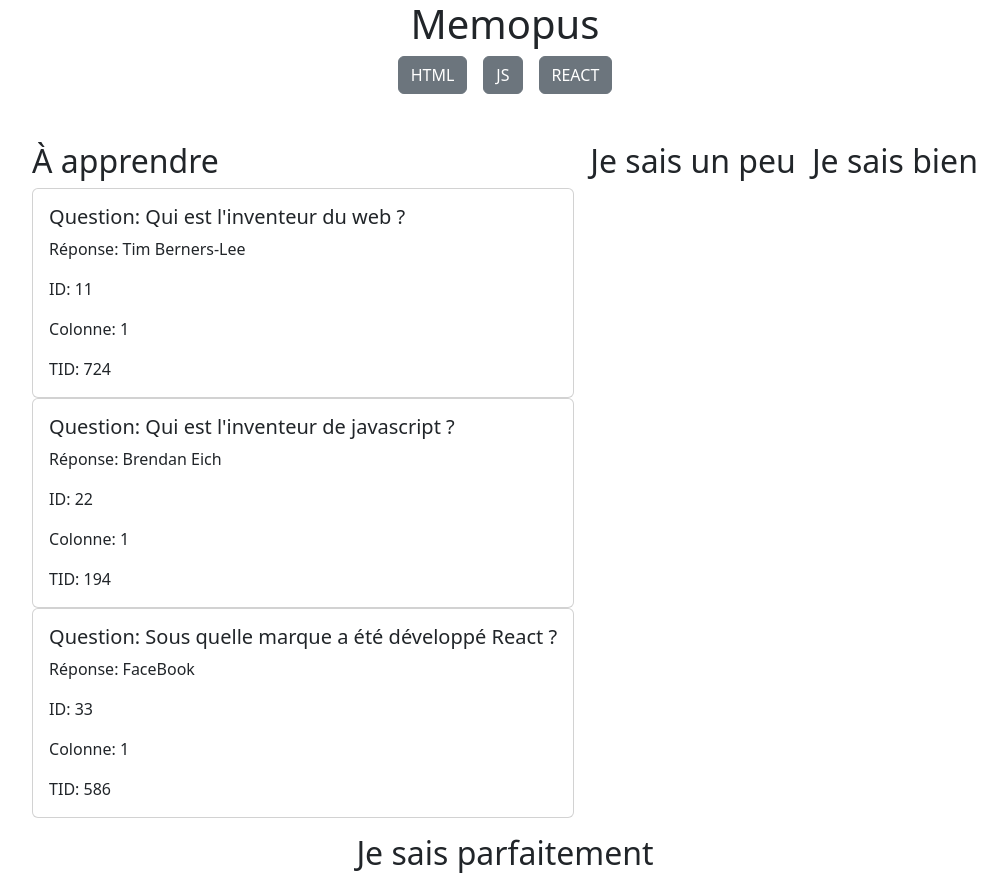
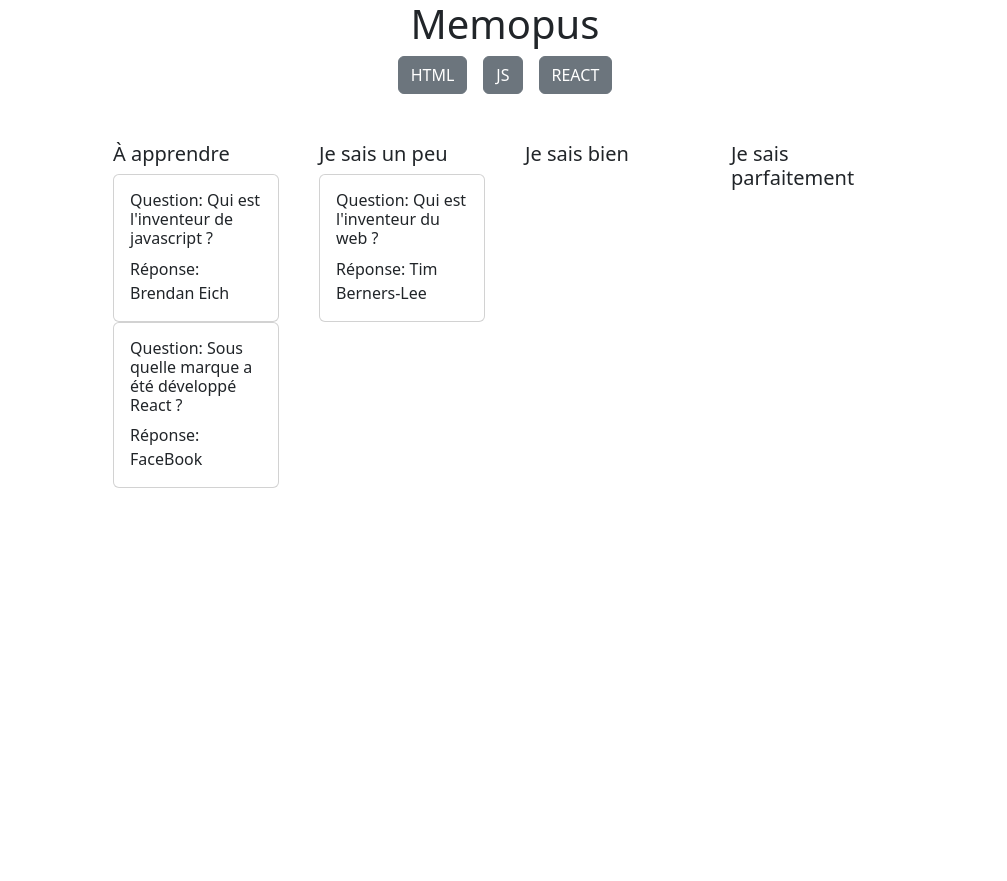
Before and after one commit to GAUTIERSebastien/like_memopus, a React (Create React App) app: page / in a window 1280 px wide. Shown: the whole page, without its empty margins (135-1142 px from the left). After the commit the page ends 800 px from the top, so only its background shows below. Built offline with nearby package versions, Linux system fonts and the light colour scheme; data requests are answered from the project's data file.

Commit message:
Update style

```diff
--- a/db.json
+++ b/db.json
@@ -55,7 +55,7 @@
       "id": 11,
       "question": "Qui est l'inventeur du web ?",
       "answer": "Tim Berners-Lee",
-      "column": 1,
+      "column": 2,
       "selected": false,
       "tid": 724
     },
--- a/src/components/Card.tsx
+++ b/src/components/Card.tsx
@@ -2,11 +2,8 @@ const Card = (card: any) => {
     return (
         <div className="card">
             <div className="card-body">
-                <h5 className="card-title">Question: {card.question}</h5>
+                <h6 className="card-title">Question: {card.question}</h6>
                 <p className="card-text">Réponse: {card.answer}</p>
-                <p className="card-text">ID: {card.id}</p>
-                <p className="card-text">Colonne: {card.column}</p>
-                <p className="card-text">TID: {card.tid}</p>
             </div>
         </div>
     );
--- a/src/components/Column.tsx
+++ b/src/components/Column.tsx
@@ -2,8 +2,8 @@ import  Card  from './Card';
 
 const Column = ({ label, cards }: any) => {
   return (
-      <div>
-          <h2>{label}</h2>
+    <div className="col-md-2">
+          <h5>{label}</h5>
           {cards.map((card: any, index: number) => (
               <Card key={index} {...card} />
           ))}
--- a/src/components/Home.tsx
+++ b/src/components/Home.tsx
@@ -42,7 +42,7 @@ const Home = () => {
             </section>
 
             <section className="container mt-5">
-                <div className="d-flex justify-content-center flex-wrap gap-3">
+                <div className="row justify-content-center gap-3">
                 {columns.map((column, index) => {
                     const columnCards = cards.filter(card => card.column === column.id);
                     return <Column key={index} {...column} cards={columnCards} />;
```
